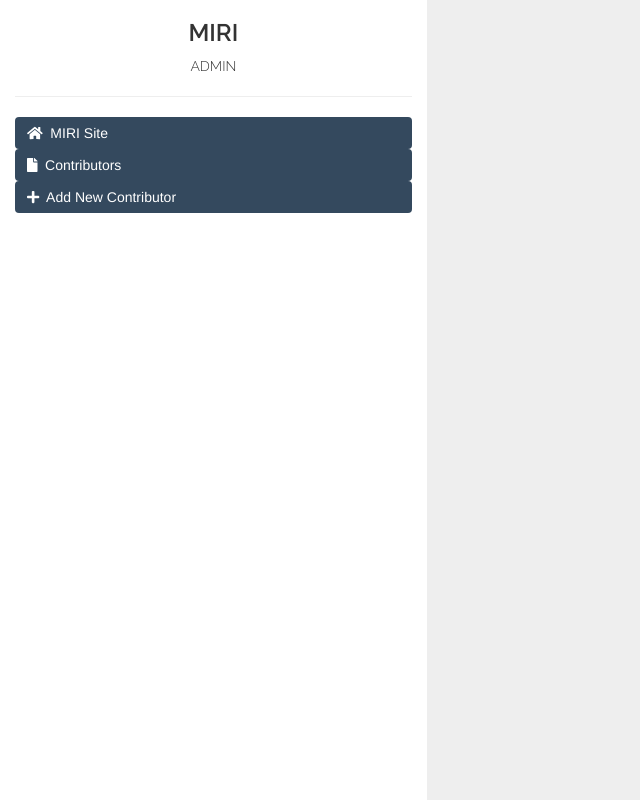
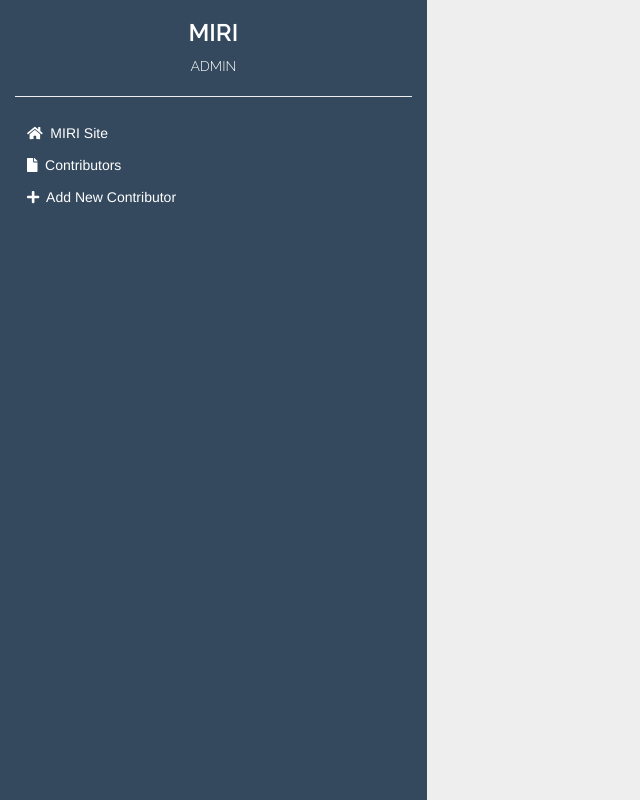
Before and after one commit to Joe-Barrett/miri-pr-web-app, a Flask app: template src/templates/admin/layout.html in a window 1280 px wide. Shown: the whole page, without its empty margins (0-640 px from the left). Run offline with Flask 2, Linux system fonts and the light colour scheme; the template is opened without the code that fills it: most values are stand-ins (such as "Sample title", 1, 10 or a date in 2020); parts of the project's set-up code (start-up, migrations or seed data) failed here and were passed over; some libraries are stand-ins or nearby versions.

Commit message:
fix admin css

```diff
--- a/src/static/css/style.css
+++ b/src/static/css/style.css
@@ -237,16 +237,11 @@ p.location {
 	}
 }
 
-/* ---------- */
-
-ß
-/* ---------- */
-
 /* Backend Admin */
 
 /* Admin Sidebar */
 
-.col-md-4.side {
+.side {
 	height: 100vh !important;
 	background-color: #34495E !important;
 	color: #FFFFFF !important;
```
